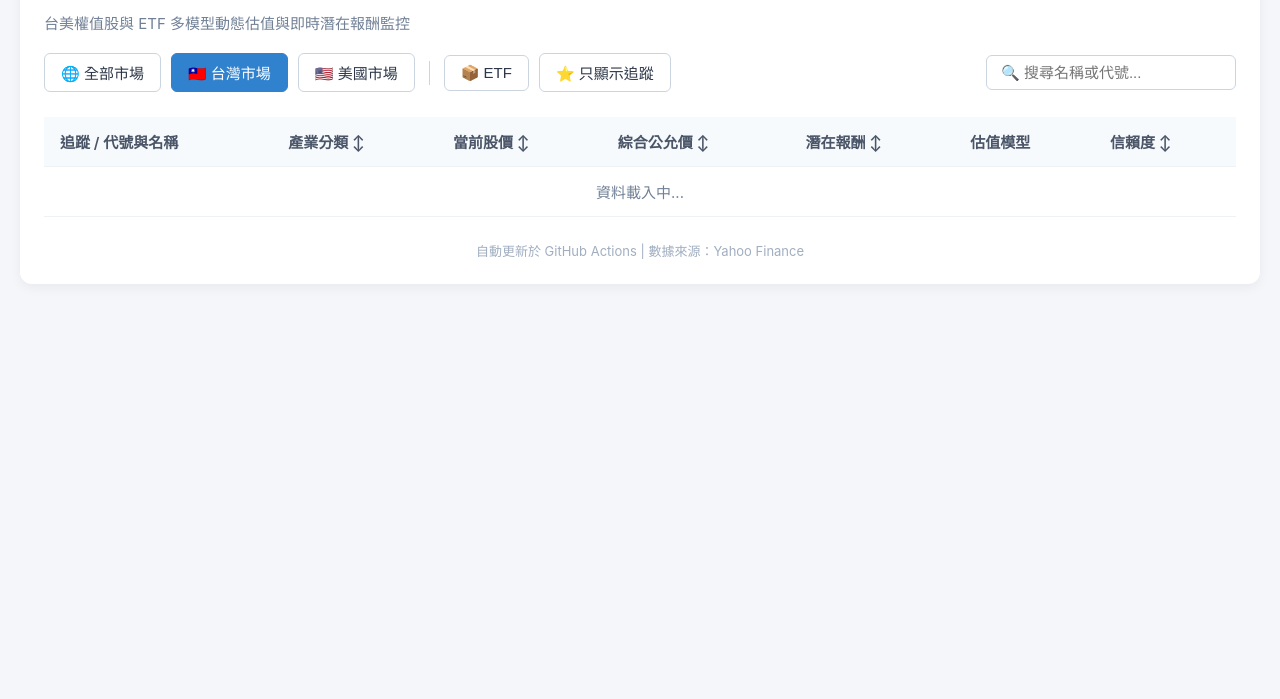
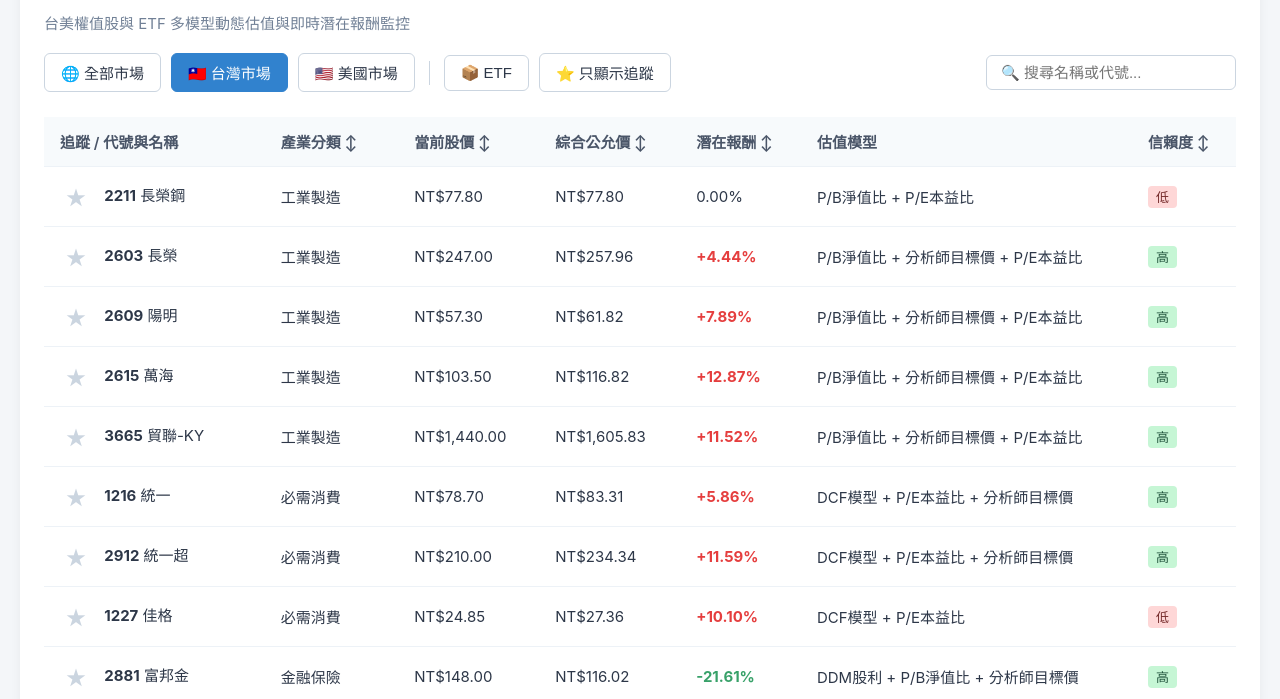
Before and after one commit to allanwutw/stock-valuation-dashboard, a plain HTML site: page index.html in a window 1280 px wide. Both pictures are taken after a click on the element "產業分類 ↕". Shown: the part 101-800 px from the top of the page. Drawn offline with Linux system fonts and the light colour scheme.

Commit message:
Add files via upload

```diff
--- a/index.html
+++ b/index.html
@@ -99,6 +99,11 @@
     let sortAscending = true;
     let starredSymbols = JSON.parse(localStorage.getItem('starredStocks')) || [];
 
+    function getMarketType(item) {
+      const raw = (item.raw_ticker || item.symbol || '').toUpperCase();
+      return raw.endsWith('.TW') || raw.endsWith('.TWO') ? 'tw' : 'us';
+    }
+
     function toggleStar(symbol, event) {
       event.stopPropagation();
       if (starredSymbols.includes(symbol)) {
@@ -145,10 +150,122 @@
         sortAscending = !sortAscending;
       } else {
         currentSortColumn = column;
-        sortAscending = true;
+        sortAscending = column === 'sector';
       }
       renderTable();
     }
 
+    function formatNumber(val) {
+      if (val === null || val === undefined || Number.isNaN(Number(val))) return '-';
+      return Number(val).toLocaleString('en-US', {
+        minimumFractionDigits: 2,
+        maximumFractionDigits: 2
+      });
+    }
+
+    function getConfidenceRank(conf) {
+      if (conf === '高') return 3;
+      if (conf === '中') return 2;
+      if (conf === '低') return 1;
+      return 0;
+    }
+
     function renderTable() {
+      const tbody = document.getElementById('stock-table');
+
       let filteredData = allData.filter(item => {
+        const marketType = getMarketType(item);
+        if (currentMarket !== 'all' && marketType !== currentMarket) {
+          return false;
+        }
+        if (onlyEtf && !item.is_etf) {
+          return false;
+        }
+        if (onlyStarred && !starredSymbols.includes(item.symbol)) {
+          return false;
+        }
+        if (searchQuery) {
+          const symbolMatch = (item.symbol || '').toLowerCase().includes(searchQuery);
+          const nameMatch = (item.name || '').toLowerCase().includes(searchQuery);
+          const sectorMatch = (item.sector || '').toLowerCase().includes(searchQuery);
+          if (!symbolMatch && !nameMatch && !sectorMatch) {
+            return false;
+          }
+        }
+        return true;
+      });
+
+      if (currentSortColumn) {
+        filteredData.sort((a, b) => {
+          let valA = a[currentSortColumn];
+          let valB = b[currentSortColumn];
+
+          if (currentSortColumn === 'confidence') {
+            valA = getConfidenceRank(valA);
+            valB = getConfidenceRank(valB);
+          } else if (typeof valA === 'string' || typeof valB === 'string') {
+            valA = (valA || '').toString();
+            valB = (valB || '').toString();
+            return sortAscending
+              ? valA.localeCompare(valB, 'zh-Hant')
+              : valB.localeCompare(valA, 'zh-Hant');
+          } else {
+            valA = Number(valA ?? -Infinity);
+            valB = Number(valB ?? -Infinity);
+          }
+
+          return sortAscending ? valA - valB : valB - valA;
+        });
+      }
+
+      if (filteredData.length === 0) {
+        tbody.innerHTML = '<tr><td colspan="7" style="text-align: center; color: #718096;">查無符合條件的股票資料</td></tr>';
+        return;
+      }
+
+      tbody.innerHTML = filteredData.map(item => {
+        const isStarred = starredSymbols.includes(item.symbol);
+        const upside = Number(item.upside_percent ?? 0);
+        const upsideClass = upside > 0 ? 'badge-positive' : (upside < 0 ? 'badge-negative' : '');
+        const upsideText = `${upside > 0 ? '+' : ''}${upside.toFixed(2)}%`;
+        const confClass = `badge-conf-${item.confidence || '低'}`;
+        const marketType = getMarketType(item);
+        const currencyPrefix = marketType === 'tw' ? 'NT$' : '$';
+
+        return `
+          <tr>
+            <td>
+              <button class="star-btn ${isStarred ? 'starred' : ''}" onclick="toggleStar('${item.symbol}', event)" title="加入/取消追蹤">★</button>
+              <strong>${item.symbol}</strong> ${item.name}
+            </td>
+            <td>${item.sector || '-'}</td>
+            <td>${currencyPrefix}${formatNumber(item.current_price)}</td>
+            <td>${currencyPrefix}${formatNumber(item.fair_value)}</td>
+            <td class="${upsideClass}">${upsideText}</td>
+            <td>${item.models_used || '-'}</td>
+            <td><span class="${confClass}">${item.confidence || '-'}</span></td>
+          </tr>
+        `;
+      }).join('');
+    }
+
+    async function loadValuationData() {
+      const tbody = document.getElementById('stock-table');
+      try {
+        const response = await fetch(`./valuation_data.json?t=${Date.now()}`);
+        if (!response.ok) {
+          throw new Error(`HTTP 狀態碼：${response.status}`);
+        }
+        const data = await response.json();
+        allData = Array.isArray(data) ? data : [];
+        renderTable();
+      } catch (err) {
+        console.error('載入 valuation_data.json 失敗：', err);
+        tbody.innerHTML = `<tr><td colspan="7" style="text-align: center; color: #e53e3e;">資料載入失敗：${err.message}</td></tr>`;
+      }
+    }
+
+    loadValuationData();
+  </script>
+</body>
+</html>
```
